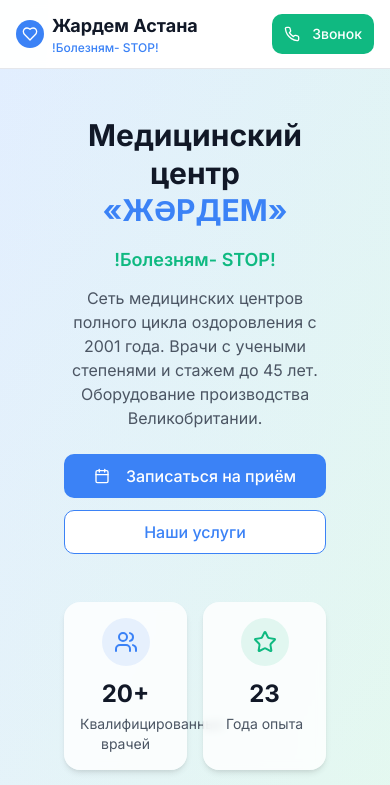
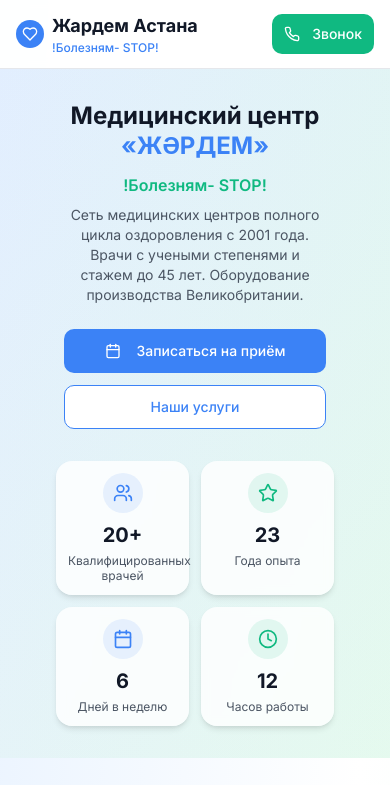
Before and after one commit to sur1cat/zhardem-hippo, a React (Vite) app: page / in a window 390 px wide. Shown: the top 785 px of the page. Built offline with nearby package versions, Linux system fonts and the light colour scheme.

Commit message:
Fix: Improve mobile responsiveness
Adjust text wrapping and container sizes for better mobile display, particularly addressing the issue of overflowing text in the "20+ квалифицированных врачей" section.

```diff
--- a/src/components/Hero.tsx
+++ b/src/components/Hero.tsx
@@ -4,25 +4,25 @@ import { Button } from "@/components/ui/button";
 
 const Hero = () => {
   return (
-    <section className="relative py-12 sm:py-20 px-4 medical-gradient overflow-hidden">
+    <section className="relative py-8 sm:py-16 lg:py-20 px-4 medical-gradient overflow-hidden">
       <div className="absolute inset-0 bg-gradient-to-r from-medical-blue/5 to-medical-green/5"></div>
 
       <div className="container mx-auto max-w-6xl relative z-10">
-        <div className="text-center mb-12 sm:mb-16 animate-fade-in">
-          <h1 className="text-3xl sm:text-5xl md:text-6xl font-bold text-gray-900 mb-4 sm:mb-6 leading-tight">
+        <div className="text-center mb-8 sm:mb-12 lg:mb-16 animate-fade-in">
+          <h1 className="text-2xl sm:text-4xl md:text-5xl lg:text-6xl font-bold text-gray-900 mb-3 sm:mb-4 lg:mb-6 leading-tight px-2">
             Медицинский центр
             <span className="text-medical-blue block">«ЖӘРДЕМ»</span>
           </h1>
-          <p className="text-lg sm:text-2xl font-semibold text-medical-green mb-3 sm:mb-4">!Болезням- STOP!</p>
-          <p className="text-base sm:text-xl text-gray-600 mb-6 sm:mb-8 max-w-4xl mx-auto px-4">
+          <p className="text-base sm:text-xl lg:text-2xl font-semibold text-medical-green mb-2 sm:mb-3 lg:mb-4">!Болезням- STOP!</p>
+          <p className="text-sm sm:text-lg lg:text-xl text-gray-600 mb-6 sm:mb-8 max-w-4xl mx-auto px-4">
             Сеть медицинских центров полного цикла оздоровления с 2001 года.
             Врачи с учеными степенями и стажем до 45 лет. Оборудование производства Великобритании.
           </p>
 
-          <div className="flex flex-col sm:flex-row gap-3 sm:gap-4 justify-center mb-8 sm:mb-12 px-4">
+          <div className="flex flex-col sm:flex-row gap-3 sm:gap-4 justify-center mb-6 sm:mb-8 lg:mb-12 px-4">
             <Button
               size="lg"
-              className="bg-medical-blue hover:bg-medical-blue/90 text-white px-6 sm:px-8 py-3 sm:py-4 text-base sm:text-lg transition-all duration-200 hover:scale-105 animate-scale-in w-full sm:w-auto"
+              className="bg-medical-blue hover:bg-medical-blue/90 text-white px-4 sm:px-6 lg:px-8 py-3 sm:py-4 text-sm sm:text-base lg:text-lg transition-all duration-200 hover:scale-105 animate-scale-in w-full sm:w-auto"
               onClick={() => window.open("tel:+77012200036", "_self")}
             >
               <Calendar className="w-4 h-4 sm:w-5 sm:h-5 mr-2" />
@@ -31,7 +31,7 @@ const Hero = () => {
             <Button
               size="lg"
               variant="outline"
-              className="border-medical-blue text-medical-blue hover:bg-medical-blue hover:text-white px-6 sm:px-8 py-3 sm:py-4 text-base sm:text-lg transition-all duration-200 hover:scale-105 w-full sm:w-auto"
+              className="border-medical-blue text-medical-blue hover:bg-medical-blue hover:text-white px-4 sm:px-6 lg:px-8 py-3 sm:py-4 text-sm sm:text-base lg:text-lg transition-all duration-200 hover:scale-105 w-full sm:w-auto"
               onClick={() => document.getElementById('services')?.scrollIntoView({ behavior: 'smooth' })}
             >
               Наши услуги
@@ -40,37 +40,37 @@ const Hero = () => {
         </div>
 
         {/* Stats */}
-        <div className="grid grid-cols-2 lg:grid-cols-4 gap-4 sm:gap-8 animate-fade-in px-4" style={{ animationDelay: '0.3s' }}>
-          <div className="text-center bg-white/80 backdrop-blur-sm rounded-2xl p-4 sm:p-6 card-shadow hover:card-shadow-hover transition-all duration-200">
-            <div className="bg-medical-blue/10 w-12 h-12 sm:w-16 sm:h-16 rounded-full flex items-center justify-center mx-auto mb-3 sm:mb-4">
-              <Users className="w-6 h-6 sm:w-8 sm:h-8 text-medical-blue" />
+        <div className="grid grid-cols-2 lg:grid-cols-4 gap-3 sm:gap-6 lg:gap-8 animate-fade-in px-2 sm:px-4" style={{ animationDelay: '0.3s' }}>
+          <div className="text-center bg-white/80 backdrop-blur-sm rounded-2xl p-3 sm:p-4 lg:p-6 card-shadow hover:card-shadow-hover transition-all duration-200">
+            <div className="bg-medical-blue/10 w-10 h-10 sm:w-12 sm:h-12 lg:w-16 lg:h-16 rounded-full flex items-center justify-center mx-auto mb-2 sm:mb-3 lg:mb-4">
+              <Users className="w-5 h-5 sm:w-6 sm:h-6 lg:w-8 lg:h-8 text-medical-blue" />
             </div>
-            <h3 className="text-2xl sm:text-3xl font-bold text-gray-900 mb-1 sm:mb-2">20+</h3>
-            <p className="text-gray-600 text-sm sm:text-base">Квалифицированных врачей</p>
+            <h3 className="text-xl sm:text-2xl lg:text-3xl font-bold text-gray-900 mb-1 lg:mb-2">20+</h3>
+            <p className="text-gray-600 text-xs sm:text-sm lg:text-base leading-tight">Квалифицированных врачей</p>
           </div>
 
-          <div className="text-center bg-white/80 backdrop-blur-sm rounded-2xl p-4 sm:p-6 card-shadow hover:card-shadow-hover transition-all duration-200">
-            <div className="bg-medical-green/10 w-12 h-12 sm:w-16 sm:h-16 rounded-full flex items-center justify-center mx-auto mb-3 sm:mb-4">
-              <Star className="w-6 h-6 sm:w-8 sm:h-8 text-medical-green" />
+          <div className="text-center bg-white/80 backdrop-blur-sm rounded-2xl p-3 sm:p-4 lg:p-6 card-shadow hover:card-shadow-hover transition-all duration-200">
+            <div className="bg-medical-green/10 w-10 h-10 sm:w-12 sm:h-12 lg:w-16 lg:h-16 rounded-full flex items-center justify-center mx-auto mb-2 sm:mb-3 lg:mb-4">
+              <Star className="w-5 h-5 sm:w-6 sm:h-6 lg:w-8 lg:h-8 text-medical-green" />
             </div>
-            <h3 className="text-2xl sm:text-3xl font-bold text-gray-900 mb-1 sm:mb-2">23</h3>
-            <p className="text-gray-600 text-sm sm:text-base">Года опыта</p>
+            <h3 className="text-xl sm:text-2xl lg:text-3xl font-bold text-gray-900 mb-1 lg:mb-2">23</h3>
+            <p className="text-gray-600 text-xs sm:text-sm lg:text-base leading-tight">Года опыта</p>
           </div>
 
-          <div className="text-center bg-white/80 backdrop-blur-sm rounded-2xl p-4 sm:p-6 card-shadow hover:card-shadow-hover transition-all duration-200">
-            <div className="bg-medical-blue/10 w-12 h-12 sm:w-16 sm:h-16 rounded-full flex items-center justify-center mx-auto mb-3 sm:mb-4">
-              <Calendar className="w-6 h-6 sm:w-8 sm:h-8 text-medical-blue" />
+          <div className="text-center bg-white/80 backdrop-blur-sm rounded-2xl p-3 sm:p-4 lg:p-6 card-shadow hover:card-shadow-hover transition-all duration-200">
+            <div className="bg-medical-blue/10 w-10 h-10 sm:w-12 sm:h-12 lg:w-16 lg:h-16 rounded-full flex items-center justify-center mx-auto mb-2 sm:mb-3 lg:mb-4">
+              <Calendar className="w-5 h-5 sm:w-6 sm:h-6 lg:w-8 lg:h-8 text-medical-blue" />
             </div>
-            <h3 className="text-2xl sm:text-3xl font-bold text-gray-900 mb-1 sm:mb-2">6</h3>
-            <p className="text-gray-600 text-sm sm:text-base">Дней в неделю</p>
+            <h3 className="text-xl sm:text-2xl lg:text-3xl font-bold text-gray-900 mb-1 lg:mb-2">6</h3>
+            <p className="text-gray-600 text-xs sm:text-sm lg:text-base leading-tight">Дней в неделю</p>
           </div>
 
-          <div className="text-center bg-white/80 backdrop-blur-sm rounded-2xl p-4 sm:p-6 card-shadow hover:card-shadow-hover transition-all duration-200">
-            <div className="bg-medical-green/10 w-12 h-12 sm:w-16 sm:h-16 rounded-full flex items-center justify-center mx-auto mb-3 sm:mb-4">
-              <Clock className="w-6 h-6 sm:w-8 sm:h-8 text-medical-green" />
+          <div className="text-center bg-white/80 backdrop-blur-sm rounded-2xl p-3 sm:p-4 lg:p-6 card-shadow hover:card-shadow-hover transition-all duration-200">
+            <div className="bg-medical-green/10 w-10 h-10 sm:w-12 sm:h-12 lg:w-16 lg:h-16 rounded-full flex items-center justify-center mx-auto mb-2 sm:mb-3 lg:mb-4">
+              <Clock className="w-5 h-5 sm:w-6 sm:h-6 lg:w-8 lg:h-8 text-medical-green" />
             </div>
-            <h3 className="text-2xl sm:text-3xl font-bold text-gray-900 mb-1 sm:mb-2">12</h3>
-            <p className="text-gray-600 text-sm sm:text-base">Часов работы</p>
+            <h3 className="text-xl sm:text-2xl lg:text-3xl font-bold text-gray-900 mb-1 lg:mb-2">12</h3>
+            <p className="text-gray-600 text-xs sm:text-sm lg:text-base leading-tight">Часов работы</p>
           </div>
         </div>
       </div>
```
